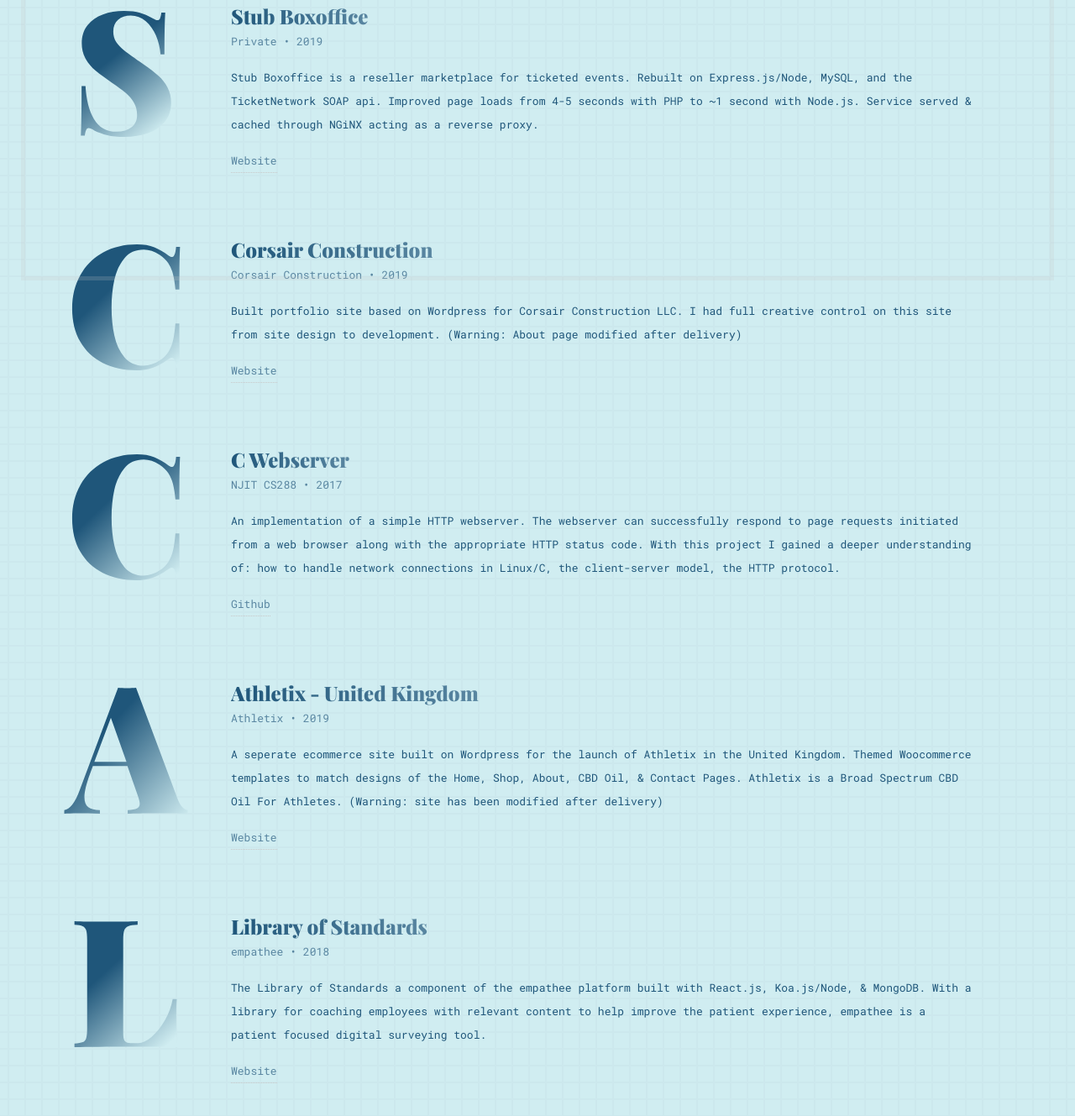
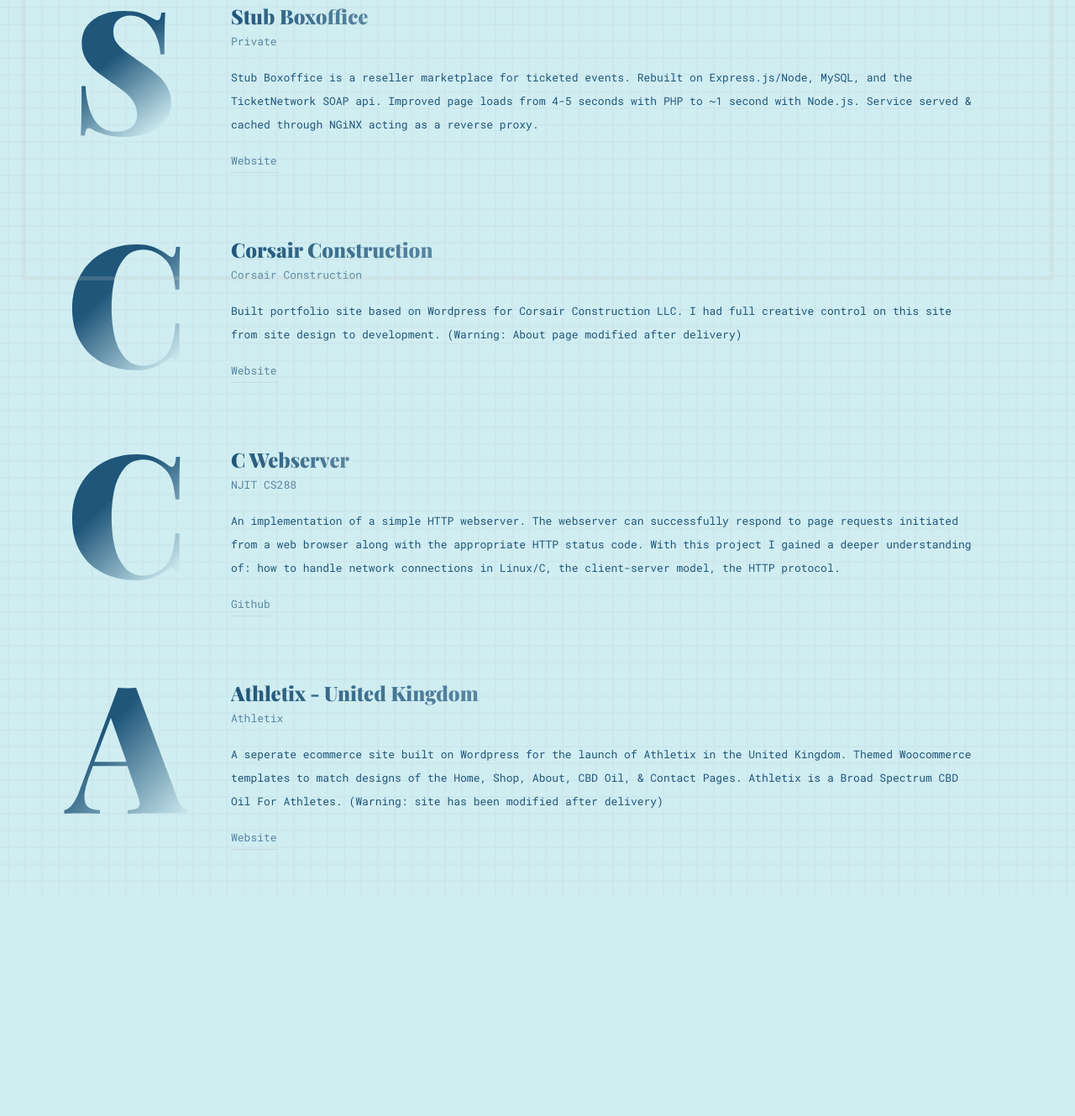
Before and after one commit to Uben/Uben.github.io, a Gatsby site: page /work in a window 1280 px wide. Shown: the part 441-1770 px from the top of the page at 84% size. After the commit the page ends 1508 px from the top, so only its background shows below. Built offline with nearby package versions, Linux system fonts and the light colour scheme; Gatsby itself is replaced by a stand-in of ours.

Commit message:
removed dates on projects

```diff
--- a/src/pages/work.js
+++ b/src/pages/work.js
@@ -42,7 +42,8 @@ class Work extends React.PureComponent {
 
 						<div class="info">
 							<h5 class="title"> Stub Boxoffice </h5>
-							<p class="subtitle"> Private <span> &bull; </span> 2019 </p>
+							<p class="subtitle"> Private </p>
+							{/* <span> &bull; </span> 2019 */}
 							<p class="desc"> Stub Boxoffice is a reseller marketplace for ticketed events. Rebuilt on Express.js/Node, MySQL, and the TicketNetwork SOAP api. Improved page loads from 4-5 seconds with PHP to ~1 second with Node.js. Service served & cached through NGiNX acting as a reverse proxy. </p>
 							<OutboundLink href="https://stubboxoffice.com/" title="Visit Website" class="btn-highlight" target="_blank" rel="noopener noreferrer">Website</OutboundLink>
 						</div>
@@ -55,7 +56,8 @@ class Work extends React.PureComponent {
 
 						<div class="info">
 							<h5 class="title"> Corsair Construction </h5>
-							<p class="subtitle"> Corsair Construction <span> &bull; </span> 2019 </p>
+							<p class="subtitle"> Corsair Construction </p>
+							{/* <span> &bull; </span> 2019 */}
 							<p class="desc"> Built portfolio site based on Wordpress for Corsair Construction LLC. I had full creative control on this site from site design to development. <b>(Warning: About page modified after delivery)</b> </p>
 							<OutboundLink href="https://corsairconstruction.com/" title="Visit Website" class="btn-highlight" target="_blank" rel="noopener noreferrer">Website</OutboundLink>
 						</div>
@@ -68,7 +70,8 @@ class Work extends React.PureComponent {
 
 						<div class="info">
 							<h5 class="title"> C Webserver </h5>
-							<p class="subtitle"> NJIT CS288 <span> &bull; </span> 2017 </p>
+							<p class="subtitle"> NJIT CS288 </p>
+							{/* <span> &bull; </span> 2017 */}
 							<p class="desc"> An implementation of a simple HTTP webserver. The webserver can successfully respond to page requests initiated from a web browser along with the appropriate HTTP status code. With this project I gained a deeper understanding of: how to handle network connections in Linux/C, the client-server model, the HTTP protocol. </p>
 							<OutboundLink href="https://github.com/Uben/C-Webserver" title="Github" class="btn-highlight" target="_blank" rel="noopener noreferrer">Github</OutboundLink>
 						</div>
@@ -81,13 +84,14 @@ class Work extends React.PureComponent {
 
 						<div class="info">
 							<h5 class="title"> Athletix - United Kingdom </h5>
-							<p class="subtitle"> Athletix <span> &bull; </span> 2019 </p>
+							<p class="subtitle"> Athletix </p>
+							{/* <span> &bull; </span> 2019 */}
 							<p class="desc"> A seperate ecommerce site built on Wordpress for the launch of Athletix in the United Kingdom. Themed Woocommerce templates to match designs of the Home, Shop, About, CBD Oil, & Contact Pages. Athletix is a Broad Spectrum CBD Oil For Athletes. <b>(Warning: site has been modified after delivery)</b> </p>
 							<OutboundLink href="https://athletixcbd.co.uk/" title="Visit Website" class="btn-highlight" target="_blank" rel="noopener noreferrer">Website</OutboundLink>
 						</div>
 					</div>
 
-					<div id="empathee" class="section">
+					{/* <div id="empathee" class="section">
 						<div class="img-container">
 							<img src={lSVG} alt="giant-L icon"/>
 						</div>
@@ -98,7 +102,7 @@ class Work extends React.PureComponent {
 							<p class="desc"> The Library of Standards a component of the empathee platform built with React.js, Koa.js/Node, &amp; MongoDB. With a library for coaching employees with relevant content to help improve the patient experience, empathee is a patient focused digital surveying tool. </p>
 							<OutboundLink href="https://empathee.com/" title="Visit Website" class="btn-highlight" target="_blank" rel="noopener noreferrer">Website</OutboundLink>
 						</div>
-					</div>
+					</div> */}
 				</div>
 			</Layout>
 		);
```
